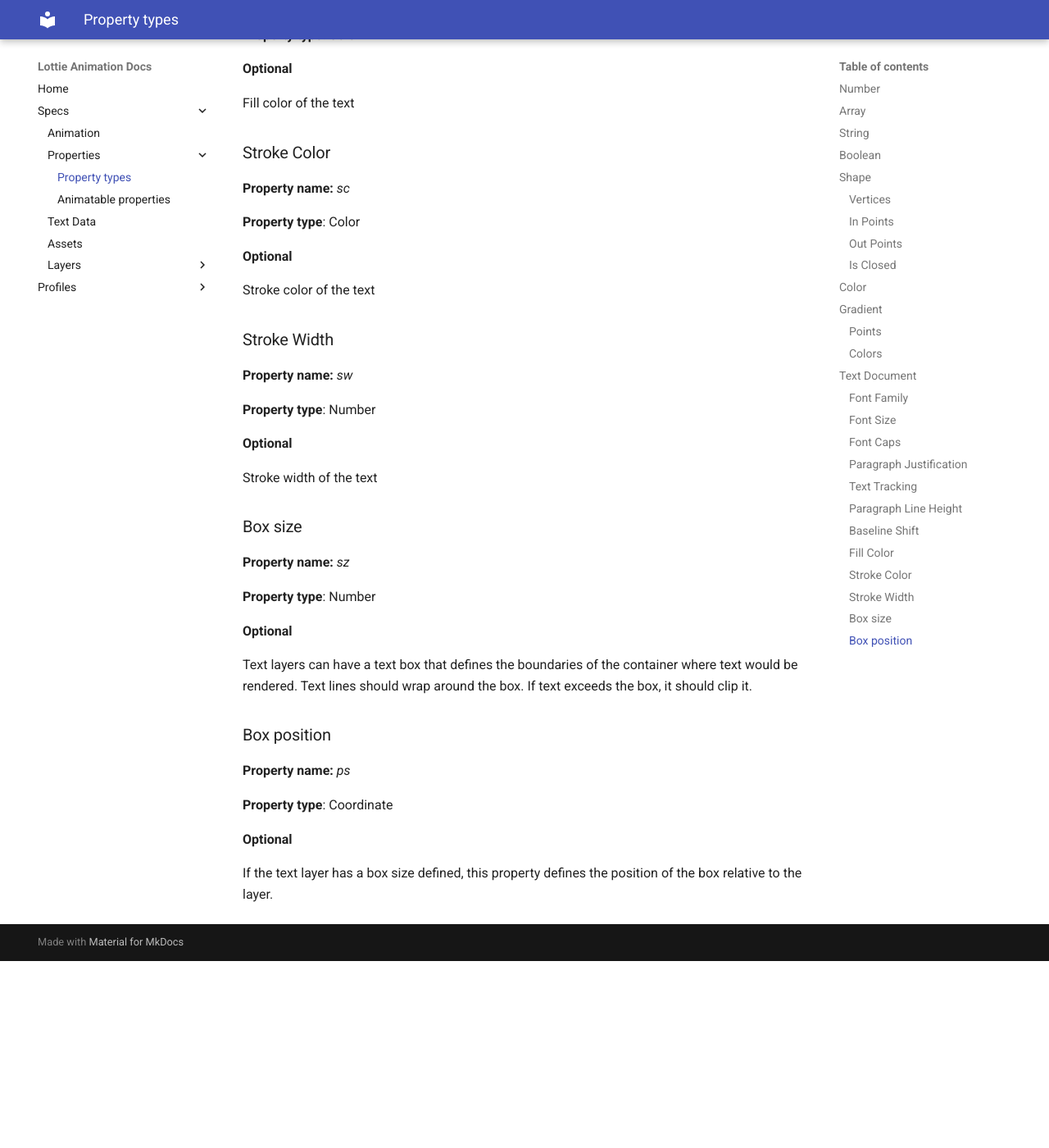
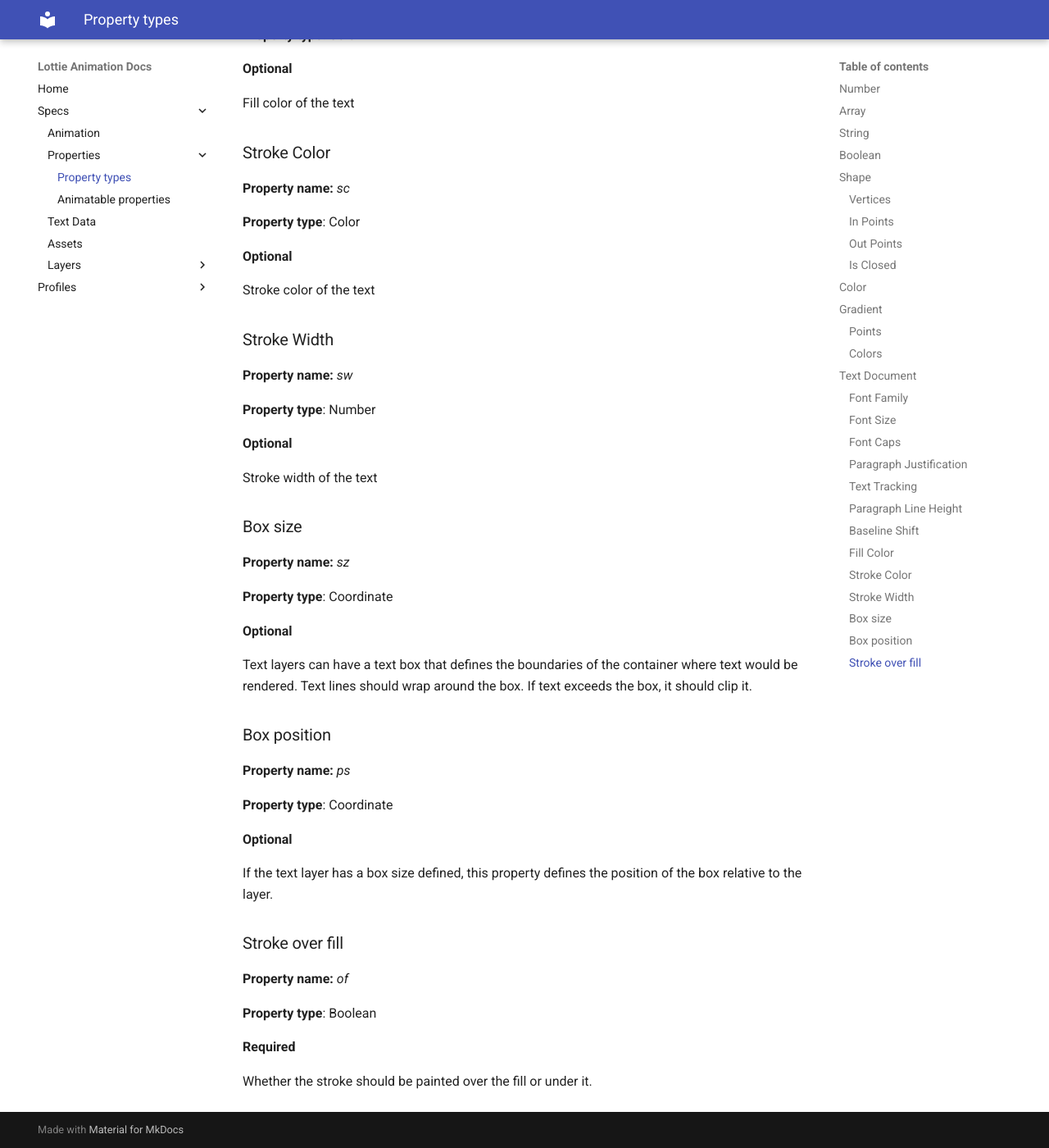
Before and after one commit to lottie-animation-community/docs, an MkDocs documentation site: the page built from docs/specs/properties/prop-types.md, in a window 1280 px wide and 1400 px high, scrolled down 5230 px. Shown: the whole window at 82% size. Built offline with MkDocs 1.6.1 and Material for MkDocs 9.7.7, drawn with Linux system fonts in a browser that asks for light colours; before the commit the page ends 6402 px from its top, so only the background shows below that.

Commit message:
fix and add text properties docs

```diff
--- a/docs/specs/properties/prop-types.md
+++ b/docs/specs/properties/prop-types.md
@@ -254,7 +254,7 @@ Stroke width of the text
 
 **Property name:** *sz*
 
-**Property type**: Number
+**Property type**: Coordinate
 
 **Optional**
 
@@ -272,3 +272,13 @@ exceeds the box, it should clip it.
 
 If the text layer has a box size defined, this property defines the position of
 the box relative to the layer.
+
+### Stroke over fill
+
+**Property name:** *of*
+
+**Property type**: Boolean
+
+**Required**
+
+Whether the stroke should be painted over the fill or under it.
```
Also changed, not shown: Lottie_Specification.md (+11 -1 lines), docs/specs.md (+11 -1 lines).
